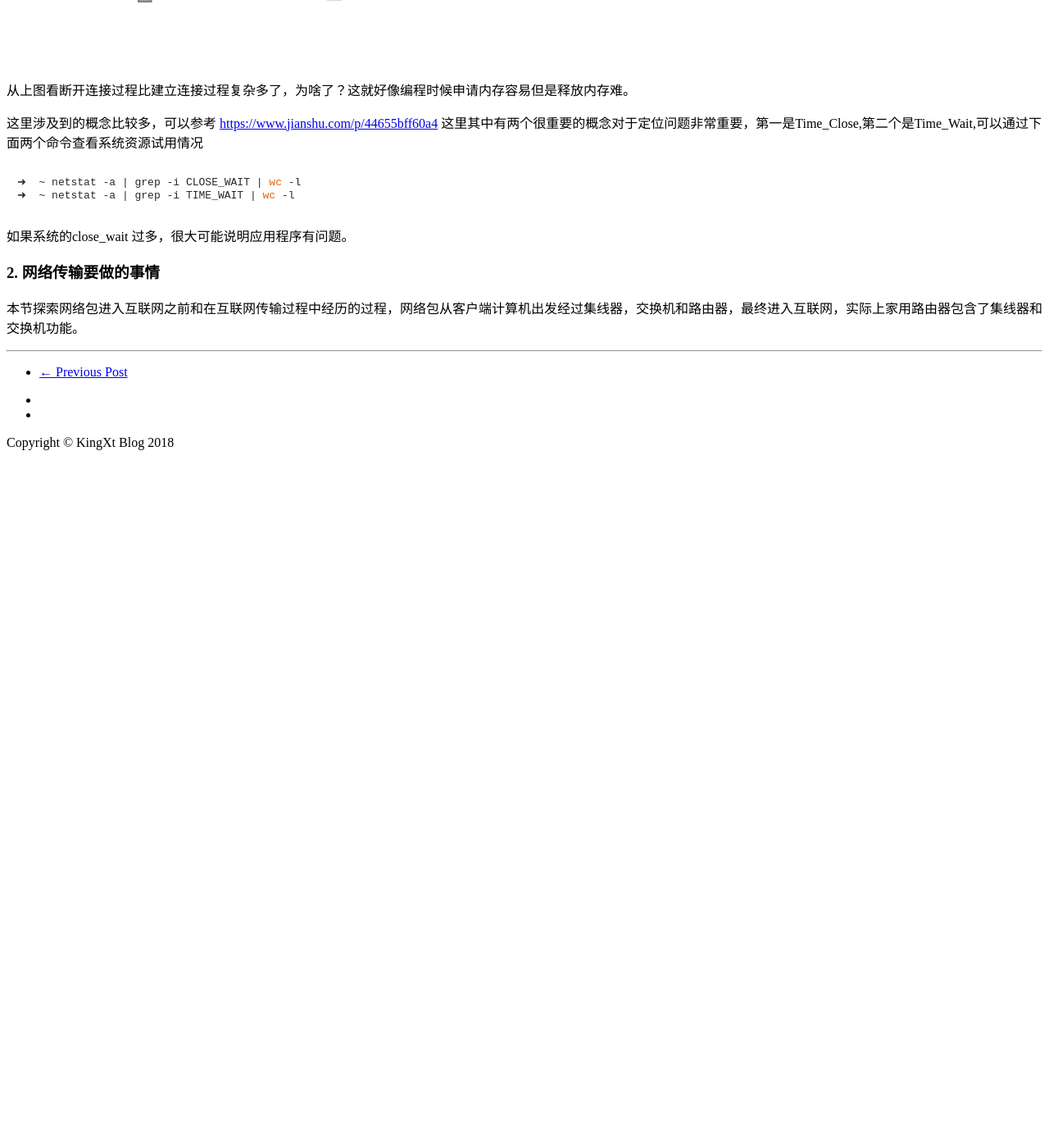
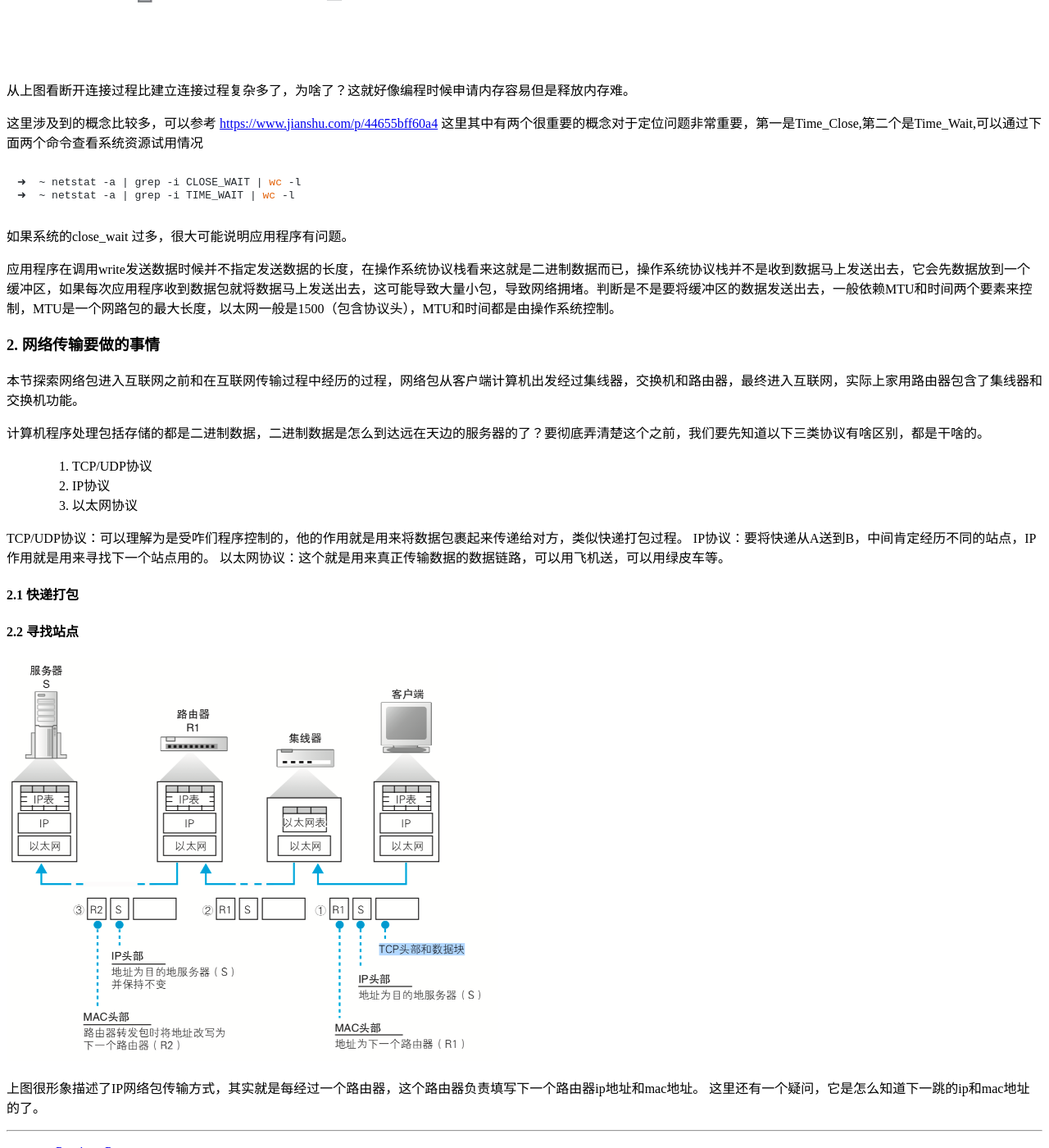
Before and after one commit to kingxt/kingxt.github.io, a Jekyll site: the page built from _posts/2018-10-14-网络是怎样连接的.md, in a window 1280 px wide and 1400 px high, scrolled down 5348 px. Shown: the whole window at 82% size. Built offline with Jekyll 4.4.1, drawn with Linux system fonts in a browser that asks for light colours; nearby versions of some CDN libraries; comment, search, counter and statistics services are not loaded; before the commit the page ends 5939 px from its top, so only the background shows below that.

Commit message:
update post

```diff
--- a/_posts/2018-10-14-网络是怎样连接的.md
+++ b/_posts/2018-10-14-网络是怎样连接的.md
@@ -87,5 +87,26 @@ TCP发送数据完需要关闭socket通道，就需要经历四次挥手，如
 
 如果系统的close_wait 过多，很大可能说明应用程序有问题。
 
+应用程序在调用write发送数据时候并不指定发送数据的长度，在操作系统协议栈看来这就是二进制数据而已，操作系统协议栈并不是收到数据马上发送出去，它会先数据放到一个缓冲区，如果每次应用程序收到数据包就将数据马上发送出去，这可能导致大量小包，导致网络拥堵。判断是不是要将缓冲区的数据发送出去，一般依赖MTU和时间两个要素来控制，MTU是一个网路包的最大长度，以太网一般是1500（包含协议头），MTU和时间都是由操作系统控制。
+
 ### 2. 网络传输要做的事情
 本节探索网络包进入互联网之前和在互联网传输过程中经历的过程，网络包从客户端计算机出发经过集线器，交换机和路由器，最终进入互联网，实际上家用路由器包含了集线器和交换机功能。
+
+计算机程序处理包括存储的都是二进制数据，二进制数据是怎么到达远在天边的服务器的了？要彻底弄清楚这个之前，我们要先知道以下三类协议有啥区别，都是干啥的。
+> 1. TCP/UDP协议
+> 2. IP协议
+> 3. 以太网协议
+
+TCP/UDP协议：可以理解为是受咋们程序控制的，他的作用就是用来将数据包裹起来传递给对方，类似快递打包过程。
+IP协议：要将快递从A送到B，中间肯定经历不同的站点，IP作用就是用来寻找下一个站点用的。
+以太网协议：这个就是用来真正传输数据的数据链路，可以用飞机送，可以用绿皮车等。
+
+#### 2.1 快递打包
+
+
+#### 2.2 寻找站点
+
+<img src="/img/post/network-ip-router.png" width="600"/>
+
+上图很形象描述了IP网络包传输方式，其实就是每经过一个路由器，这个路由器负责填写下一个路由器ip地址和mac地址。
+这里还有一个疑问，它是怎么知道下一跳的ip和mac地址的了。
```
Also changed, not shown: img/post/network-ip-router.png (added).
